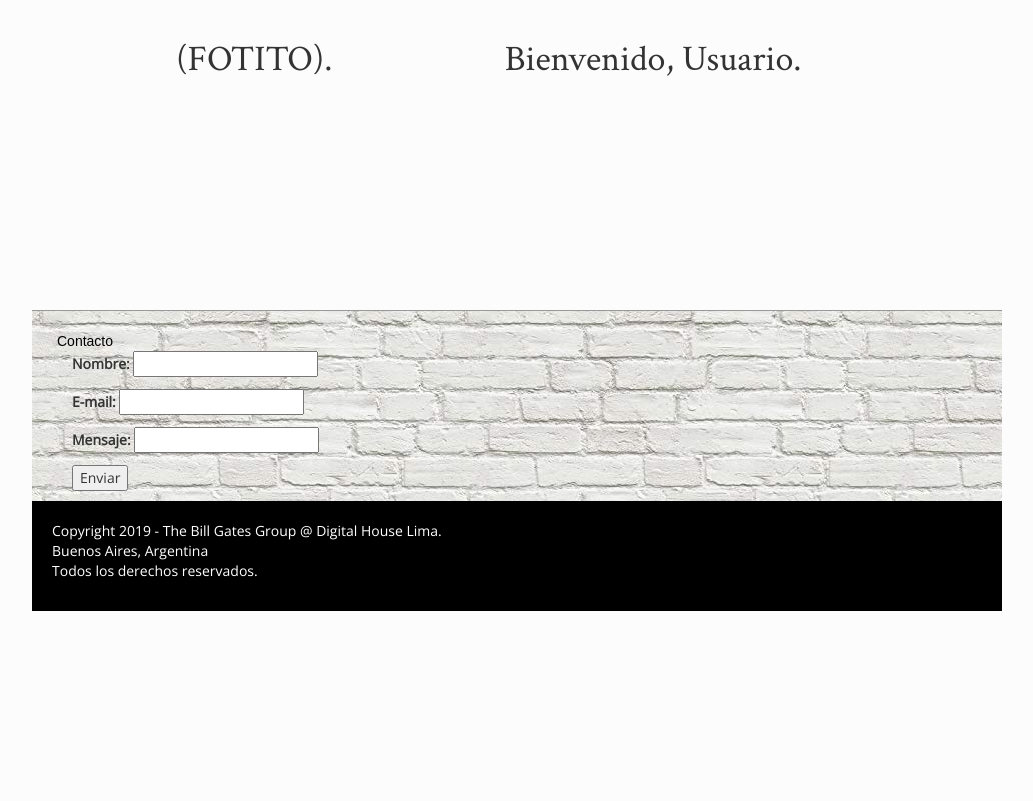
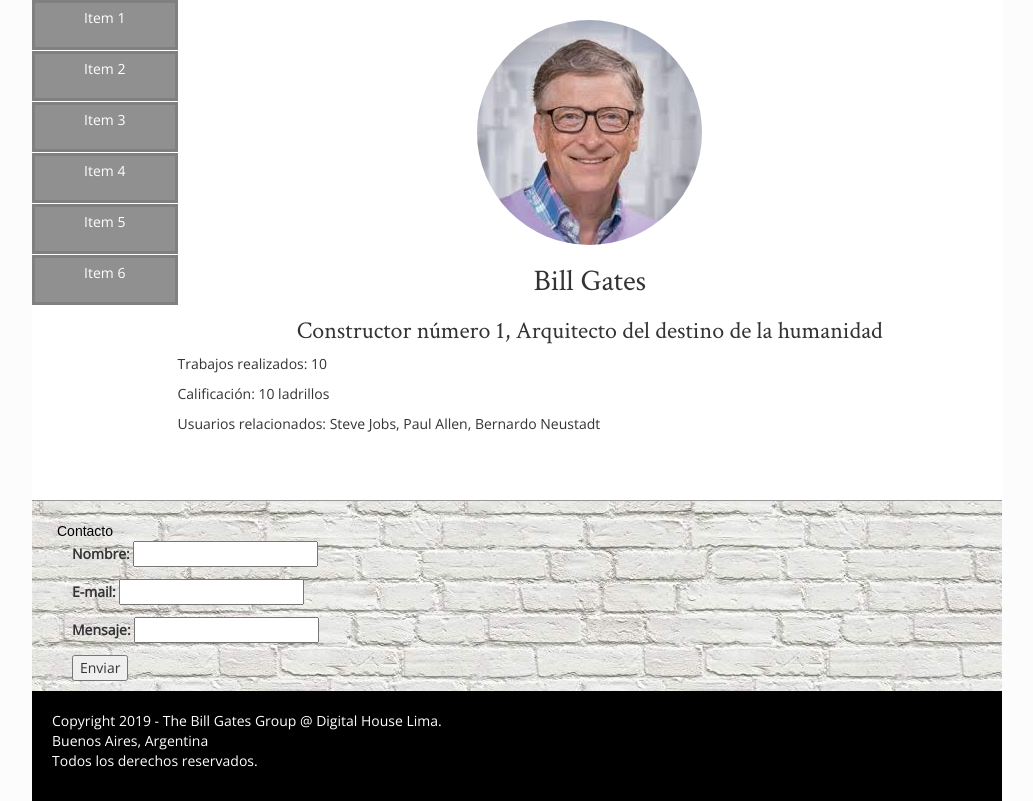
Before and after one commit to MinoLou/integrador, a PHP site: page /perfil.php in a window 1280 px wide. Shown: the part 140-941 px from the top of the page, without its empty margins (123-1156 px from the left). Before the commit the page ends 751 px from the top, so only its background shows below. Run offline with PHP 8.4, Linux system fonts and the light colour scheme.

Commit message:
Colores css

```diff
--- a/css/styles.css
+++ b/css/styles.css
@@ -37,32 +37,34 @@ h1, h2, h3 {
 
 .profile-container {
 	overflow: hidden;
-	background-color: yellow;
+	background-color: white;
 }
 
 .side-menu {
-	background-color: yellow;
+	background-color: white; /*#c0c0c0*/
 	width: 15%;
 	height: 500px;
 	float: left;
 }
 
 .side-menu-button {
-	background-color: blue;
+	background-color: #909090;
 	width: 100%;
 	height: 50px;
 	padding: 5px;
 	color: white;
 	text-align: center;
+	border: solid gray;
+	margin-bottom: 1px;
 }
 
 .side-menu-button:hover {
-	background-color: red;
+	background-color: #a5a0a0;
 }
 
 .main-profile {
 	float: left;
-	background-color: yellow;
+	background-color: white;
 	width: 85%;
 	/*height: 500px;*/
 }
@@ -76,7 +78,7 @@ h1, h2, h3 {
 
 .service-tab {
 	width: 32%;
-	background-color: #00ffff;
+	background-color: #b5e7a0; /*#00ffff*/
 	border-radius: 3%;
 	height: 300px;
 	margin: 5px;
--- a/perfil.php
+++ b/perfil.php
@@ -1,12 +1,24 @@
 <?php require('header.php'); ?>
 
-<h2></h2>
-<section class="container">
-
-	<h1>(FOTITO).</h1><br>
-	<h1>Bienvenido, Usuario.</h1><br>
-
-</section>
-<br><br><br><br><br><br><br><br><br><br><br>
+<div class="profile-container">
+	<div class="side-menu">
+		<div class="side-menu-button">Item 1</div>
+		<div class="side-menu-button">Item 2</div>
+		<div class="side-menu-button">Item 3</div>
+		<div class="side-menu-button">Item 4</div>
+		<div class="side-menu-button">Item 5</div>
+		<div class="side-menu-button">Item 6</div>
+	</div>
+	<div class="main-profile">
+		<br>
+		<img class="profile-picture" src="images/bill_gates.jpg" alt="Bill">
+		<h2 style="text-align:center;">Bill Gates</h2>
+		<h3 style="text-align:center;">Constructor número 1, Arquitecto del destino de la humanidad</h3>
+		<p>Trabajos realizados: 10</p>
+		<p>Calificación: 10 ladrillos</p>
+		<p>Usuarios relacionados: Steve Jobs, Paul Allen, Bernardo Neustadt</p>
+	</div>
+</div>
+<!--<br><br><br><br><br><br><br><br><br><br><br>-->
 
 <?php require('footer.php'); ?>
```
Also changed, not shown: perfil_old.php (added, +12 -0 lines).
